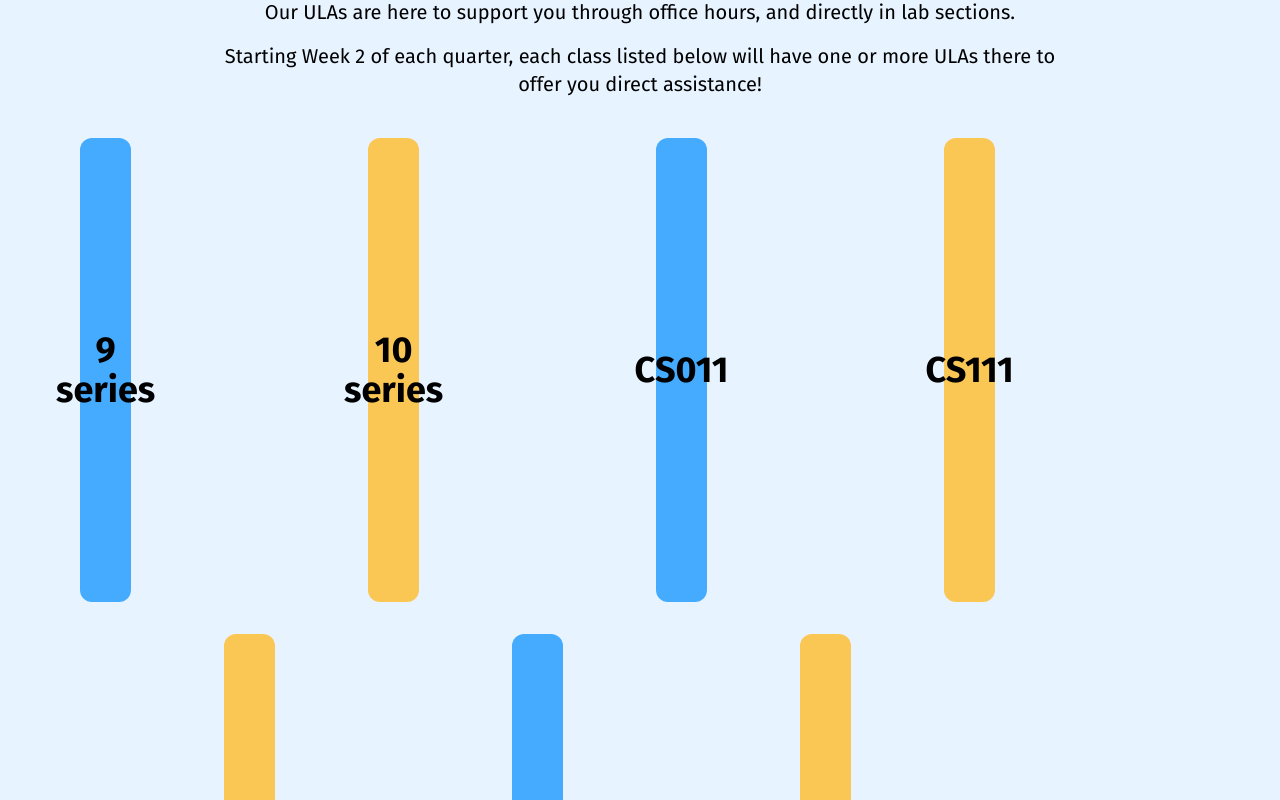
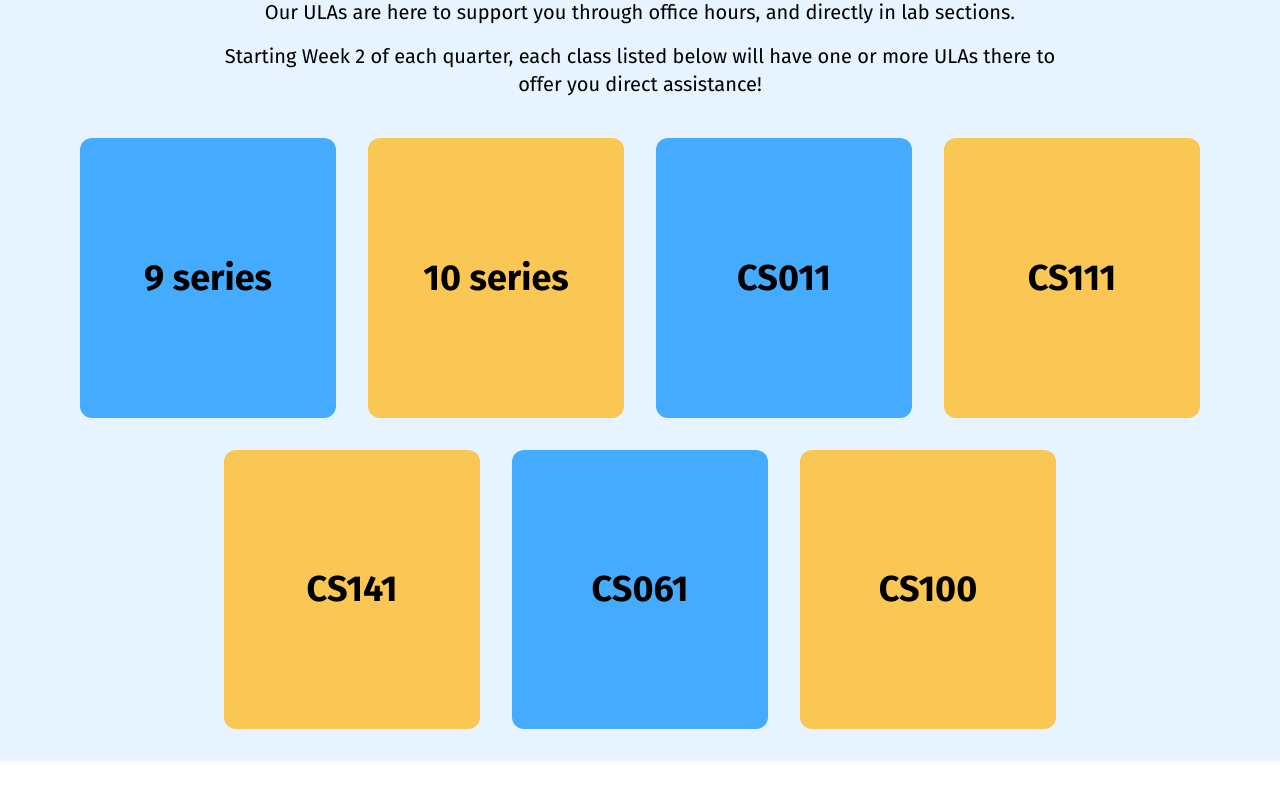
Before and after one commit to acm-ucr/cse-ula, a Next.js app: page /about in a window 1280 px wide. Shown: the part 1240-2040 px from the top of the page. Built offline with nearby package versions, Linux system fonts and the light colour scheme.

Commit message:
tweak to resolve errors from conflicts

```diff
--- a/src/components/about/CourseOfferingCard.tsx
+++ b/src/components/about/CourseOfferingCard.tsx
@@ -25,7 +25,7 @@ const CourseOfferingCard = ({
       animate={{ rotateY: flipped ? 180 : 0 }}
       onClick={() => setFlipped((prevState) => !prevState)}
       style={{ transformStyle: "preserve-3d" }}
-      className={`flex aspect-[11/12] w-1/3 items-center justify-center rounded-xl sm:w-1/5 ${bgColor} p-2`}
+      className={`flex h-full w-full cursor-pointer items-center justify-center rounded-xl ${bgColor} p-2`}
     >
       <div
         style={{ backfaceVisibility: "hidden", transform: "rotateY(0deg)" }}
@@ -35,7 +35,7 @@ const CourseOfferingCard = ({
       </div>
 
       <div
-        className="text-center text-xs font-semibold md:text-lg"
+        className="sm:text-md text-center text-xs font-semibold lg:text-lg"
         style={{ backfaceVisibility: "hidden", transform: "rotateY(180deg)" }}
       >
         {desc}
```
